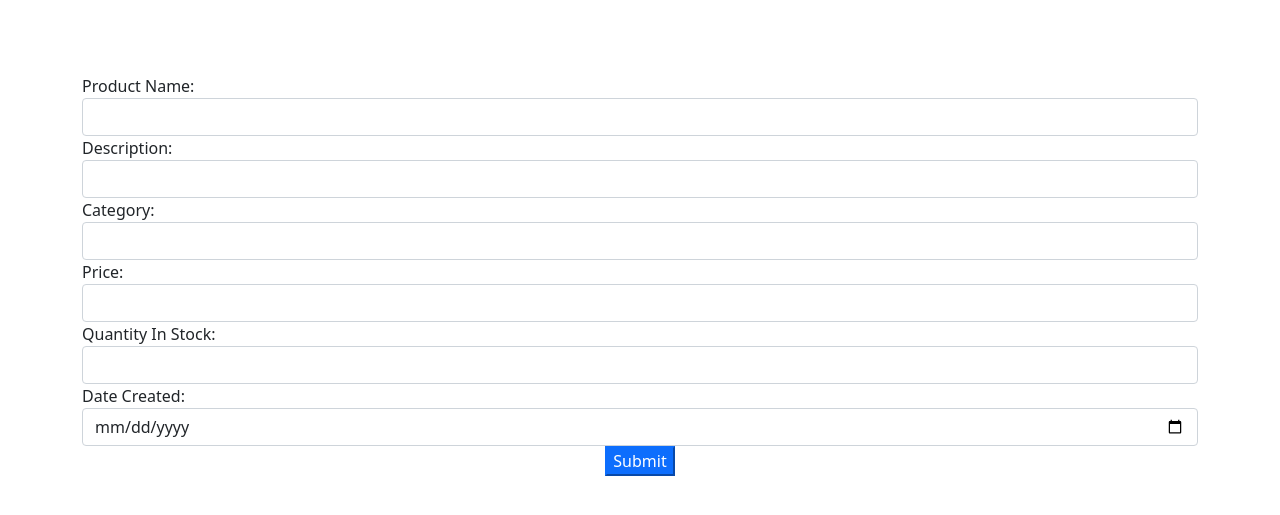
After one commit to treymorris/express-storeinventoryapp, a Node server app: template views/product_form.hbs in a window 1280 px wide. The commit adds this page. Shown: the top 515 px of the page. Run offline with Node 20, Linux system fonts and the light colour scheme; the template is opened without the code that fills it, so the values that code supplies are empty; some libraries are stand-ins or nearby versions.

Commit message:
added the product create page

```diff
--- a/models/products.js
+++ b/models/products.js
@@ -10,7 +10,7 @@ var ProductSchema = new Schema(
     price: {type: Number, required: true},
     quantityInStock: { type: Number, required: true},
     dateUpdated: {type: Date},
-    idnumber: {type: Number}
+    //idnumber: {type: Number}
   }
 );
 
--- a/package.json
+++ b/package.json
@@ -12,6 +12,7 @@
     "cookie-parser": "~1.4.4",
     "debug": "~2.6.9",
     "express": "~4.16.1",
+    "express-validator": "^6.14.0",
     "hbs": "^4.2.0",
     "http-errors": "~1.6.3",
     "mongoose": "^6.1.8",
--- a/views/index.hbs
+++ b/views/index.hbs
@@ -1,5 +1,5 @@
 <h1 class="text-center mb-3">{{title}}</h1>
-<p class="text-center mb-3">Welcome to {{title}}</p>
+<p class="text-center mb-3">Welcome to your {{title}}</p>
 
 
 <div class="container-fluid">
@@ -9,6 +9,8 @@
                 <li><a href="/inventory">Home</a></li>
                 <li><a href="/inventory/categories">Categories</a></li>
                 <li><a href="/inventory/products">Products</a></li>
+                <li><a href="/inventory/categories/create">Create new category</a></li>
+                <li><a href="/inventory/products/create">Create new product</a></li>
             </ul>
         </div>
     </div>
--- /dev/null
+++ b/views/product_form.hbs
@@ -0,0 +1,35 @@
+<h1>{{title}}</h1>
+<form method="POST" action="" class="mb-4">
+    <div class="form-group">
+        <label for="name">Product Name: </label>
+        <input type="text" name="name" class="form-control">
+    </div>
+    <div class="form-group">
+        <label for="description">Description: </label>
+        <input type="text" name="description" class="form-control">
+    </div>
+    <div class="form-group">
+        <label for="category">Category: </label>
+        <input type="text" name="category" class="form-control">
+    </div>
+    <div class="form-group">
+        <label for="price">Price: </label>
+        <input type="number" name="price" class="form-control">
+    </div>
+    <div class="form-group">
+        <label for="quantity">Quantity In Stock: </label>
+        <input type="number" name="quantity" class="form-control">
+    </div>
+    <div class="form-group">
+        <label for="date">Date Created: </label>
+        <input type="date" name="date" class="form-control">
+    </div>
+    <div class="text-center mb-3">
+        <input type="submit" value="Submit" class="btn-primary btn-block">
+    </div>
+</form>
+{{#if errors}}
+   <ul>
+      <li>{{error.msg}}</li>
+   </ul>
+{{/if}}
```
Also changed, not shown: controllers/categoryController.js (+59 -6 lines), controllers/productController.js (+77 -8 lines), views/category_form.hbs (added, +15 -0 lines), 1 other file.
